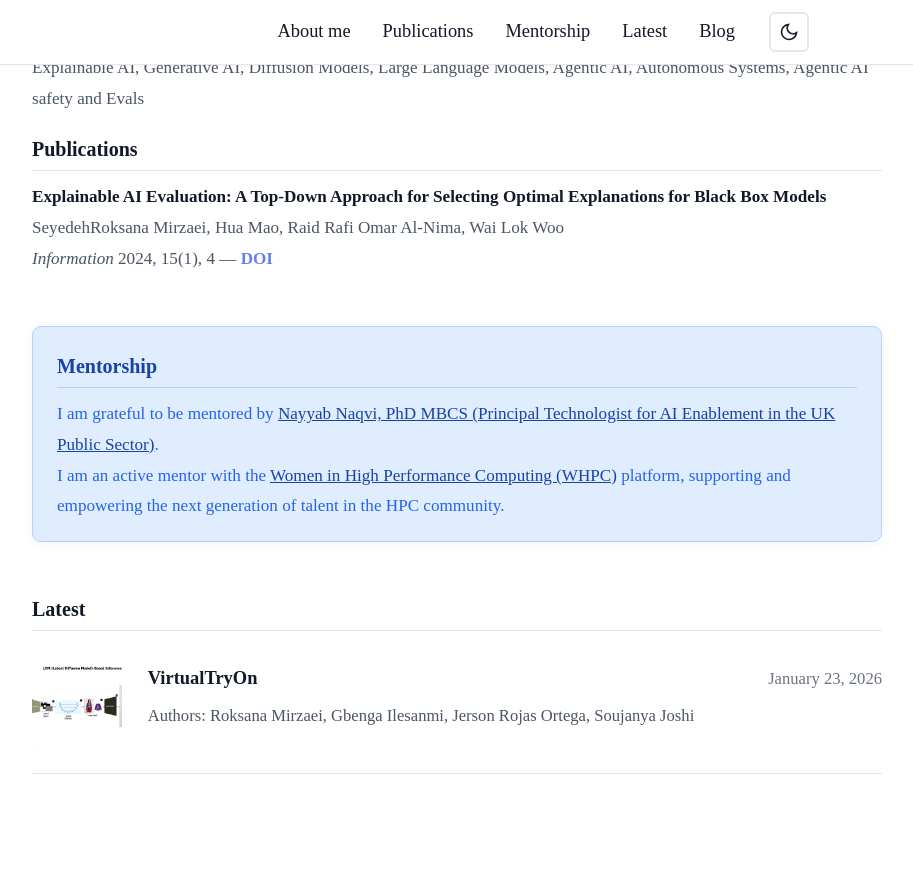
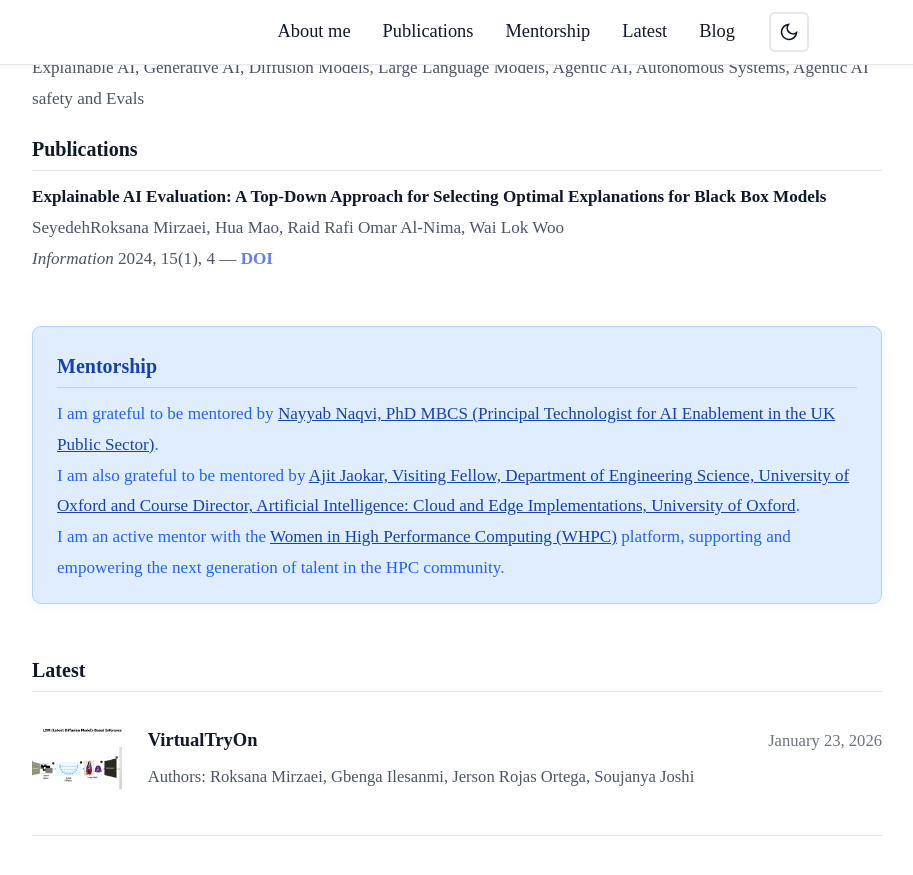
Before and after one commit to roksana-mirzaei/roksana-mirzaei.github.io, a Jekyll site: the page built from index.html, in a window 1280 px wide and 900 px high, scrolled down 489 px. Shown: the top 875 px of the window, without its empty margins (183-1096 px from the left). Built offline with Jekyll 4.4.1, drawn with Linux system fonts in a browser that asks for light colours; before the commit the page ends 1327 px from its top, so only the background shows below that.

Commit message:
chores: update my mentors.

```diff
--- a/index.html
+++ b/index.html
@@ -101,6 +101,7 @@ layout: null
             <div class="mentorship-content publications-list">
               <p class="mentorship-text publication-item-simple" style="color: var(--mentorship-text, #2563eb); font-size: 1.07em;">
                 I am grateful to be mentored by <a href="https://www.linkedin.com/in/nayyab/" target="_blank" rel="noopener noreferrer" style="color: var(--mentorship-link, #1743a7); text-decoration: underline;">Nayyab Naqvi, PhD MBCS (Principal Technologist for AI Enablement in the UK Public Sector)</a>.<br>
+                I am also grateful to be mentored by <a href="https://www.linkedin.com/in/ajitjaokar/" target="_blank" rel="noopener noreferrer" style="color: var(--mentorship-link, #1743a7); text-decoration: underline;">Ajit Jaokar, Visiting Fellow, Department of Engineering Science, University of Oxford and Course Director, Artificial Intelligence: Cloud and Edge Implementations, University of Oxford</a>.<br>
                 I am an active mentor with the <a href="https://womeninhpc.org/" target="_blank" rel="noopener noreferrer" style="color: var(--mentorship-link, #1743a7); text-decoration: underline;">Women in High Performance Computing (WHPC)</a> platform, supporting and empowering the next generation of talent in the HPC community.
               </p>
             </div>
```
Also changed, not shown: 1 other file.
